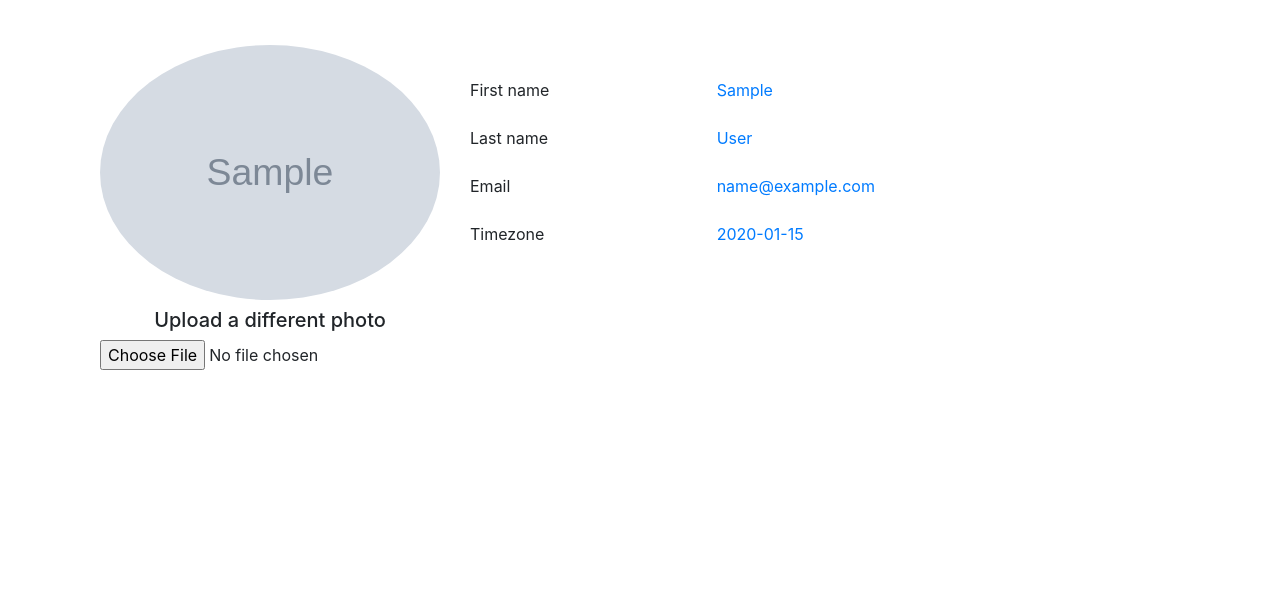
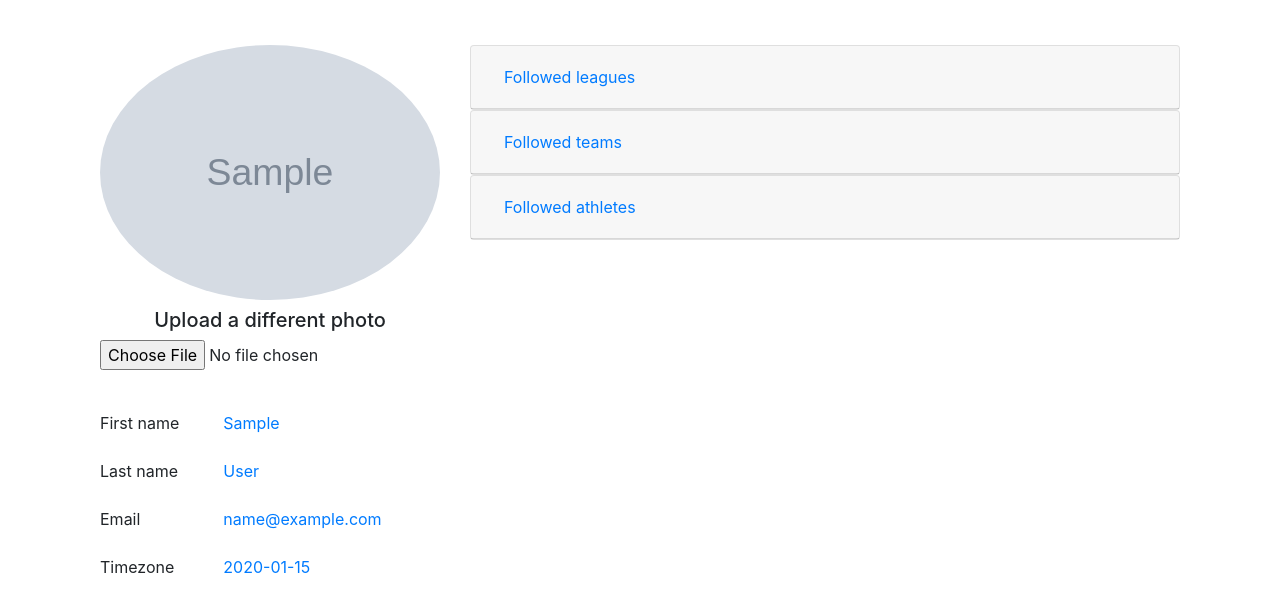
Before and after one commit to mikekeda/athletes, a Django app: a page that uses templates/profile.html in a window 1280 px wide. Shown: the part 56-668 px from the top of the page. Run offline with Django 3.2, Linux system fonts and the light colour scheme; a user stored in the database is signed in; tables that the repository leaves empty hold one stand-in row (values such as "Sample post"); grey boxes marked "Sample" are stand-in pictures; data that the repository does not hold is empty; parts of the project's set-up code (start-up, migrations or seed data) failed here and were passed over; some libraries are stand-ins or nearby versions.

Commit message:
Added followed athletes, teams, leagues to profile page.

```diff
--- a/core/views/pages.py
+++ b/core/views/pages.py
@@ -12,7 +12,7 @@ from django.contrib.auth import login, logout, get_user_model
 from django.contrib.auth.decorators import login_required
 from django.contrib.auth.forms import AuthenticationForm
 from django.core.exceptions import PermissionDenied
-from django.db.models import Count, Sum
+from django.db.models import Count, Sum, Prefetch
 from django.db.models.expressions import RawSQL
 from django.http import (JsonResponse, HttpResponseRedirect,
                          HttpResponseBadRequest)
@@ -132,7 +132,15 @@ class ProfileView(View, GetUserMixin):
     def get(self, request, username):
         """ User profile. """
         user = self.get_user(request, username)
-        profile, _ = Profile.objects.get_or_create(user=user)
+        profile = Profile.objects.prefetch_related(
+            Prefetch('followed_athletes', queryset=Athlete.objects.only(
+                'pk', 'name', 'wiki').order_by('name')),
+            Prefetch('followed_teams', queryset=Team.objects.only(
+                'pk', 'name').order_by('name')),
+            Prefetch('followed_leagues', queryset=League.objects.only(
+                'pk', 'name').order_by('name')),
+        ).get(user=user)
+
         form = AvatarForm(data=request.POST)
 
         timezones = '['
--- a/templates/profile.html
+++ b/templates/profile.html
@@ -8,7 +8,28 @@
 
 {% block content %}
     <div class="profile container mt-9">
-        <div class="col-lg-8 float-right">
+        <div class="col-lg-4 col-md-6 float-left">
+            <div class="text-center">
+                {% if is_current_user %}
+                    <img src="{{ profile.avatar.url }}" class="m-x-auto img-fluid rounded-circle" alt="avatar">
+                    <h5 class="mt-2">{% trans "Upload a different photo" %}</h5>
+                    <form action="{% url 'core:user' profile_user.username %}" method="post" enctype="multipart/form-data" id="avatar-upload">
+                        {% csrf_token %}
+                        {% for field in form %}
+                            <label class="custom-file text-left" for="{{ field.auto_id }}">
+                                {{ field }}
+                            </label>
+                            {% if field.errors %}
+                                <div class="alert alert-warning col-sm-9 offset-sm-3" role="alert">
+                                  {{ field.errors }}
+                                </div>
+                            {% endif %}
+                        {% endfor %}
+                    </form>
+                {% else %}
+                    <img src="{{ profile_user.profile.avatar.url }}" class="m-x-auto img-fluid rounded-circle" alt="avatar">
+                {% endif %}
+            </div>
             <div id="profile">
                 <div class="row">
                     <div class="col-md-12 mt-3">
@@ -57,26 +78,66 @@
                 <!--/row-->
             </div>
         </div>
-        <div class="col-lg-4 pull-lg-8 mt-2 text-center">
-            {% if is_current_user %}
-                <img src="{{ profile.avatar.url }}" class="m-x-auto img-fluid rounded-circle" alt="avatar">
-                <h5 class="mt-2">{% trans "Upload a different photo" %}</h5>
-                <form action="{% url 'core:user' profile_user.username %}" method="post" enctype="multipart/form-data" id="avatar-upload">
-                    {% csrf_token %}
-                    {% for field in form %}
-                        <label class="custom-file text-left" for="{{ field.auto_id }}">
-                            {{ field }}
-                        </label>
-                        {% if field.errors %}
-                            <div class="alert alert-warning col-sm-9 offset-sm-3" role="alert">
-                              {{ field.errors }}
-                            </div>
-                        {% endif %}
-                    {% endfor %}
-                </form>
-            {% else %}
-                <img src="{{ profile_user.profile.avatar.url }}" class="m-x-auto img-fluid rounded-circle" alt="avatar">
-            {% endif %}
+
+        <div class="col-lg-8 col-md-6 float-right">
+            <div id="accordion">
+                <div class="card">
+                    <div class="card-header" id="heading_followed_leagues">
+                        <h5 class="mb-0">
+                            <button class="btn btn-link" data-toggle="collapse" data-target="#followed_leagues" aria-expanded="true" aria-controls="followed_leagues">
+                                {% trans "Followed leagues" %}
+                            </button>
+                        </h5>
+                    </div>
+
+                    <div id="followed_leagues" class="collapse" aria-labelledby="heading_followed_leagues" data-parent="#accordion">
+                        <div class="card-body">
+                            {% for league in profile.followed_leagues.all %}
+                                <a href="{% url 'core:league' league.pk %}">{{ league.name }}</a>
+                                <br>
+                            {% endfor %}
+                       </div>
+                    </div>
+                </div>
+
+                <div class="card">
+                    <div class="card-header" id="heading_followed_teams">
+                        <h5 class="mb-0">
+                            <button class="btn btn-link" data-toggle="collapse" data-target="#followed_teams" aria-expanded="true" aria-controls="followed_teams">
+                                {% trans "Followed teams" %}
+                            </button>
+                        </h5>
+                    </div>
+
+                    <div id="followed_teams" class="collapse" aria-labelledby="heading_followed_teams" data-parent="#accordion">
+                        <div class="card-body">
+                            {% for team in profile.followed_teams.all %}
+                                <a href="{% url 'core:team' team.pk %}">{{ team.name }}</a>
+                                <br>
+                            {% endfor %}
+                       </div>
+                    </div>
+                </div>
+
+                <div class="card">
+                    <div class="card-header" id="heading_followed_athletes">
+                        <h5 class="mb-0">
+                            <button class="btn btn-link" data-toggle="collapse" data-target="#followed_athletes" aria-expanded="true" aria-controls="followed_athletes">
+                                {% trans "Followed athletes" %}
+                            </button>
+                        </h5>
+                    </div>
+
+                    <div id="followed_athletes" class="collapse" aria-labelledby="heading_followed_athletes" data-parent="#accordion">
+                        <div class="card-body">
+                            {% for athlete in profile.followed_athletes.all %}
+                                <a href="{% url 'core:athlete' athlete.slug %}">{{ athlete.name }}</a>
+                                <br>
+                            {% endfor %}
+                       </div>
+                    </div>
+                </div>
+            </div>
         </div>
     </div>
 {% endblock content %}
```
